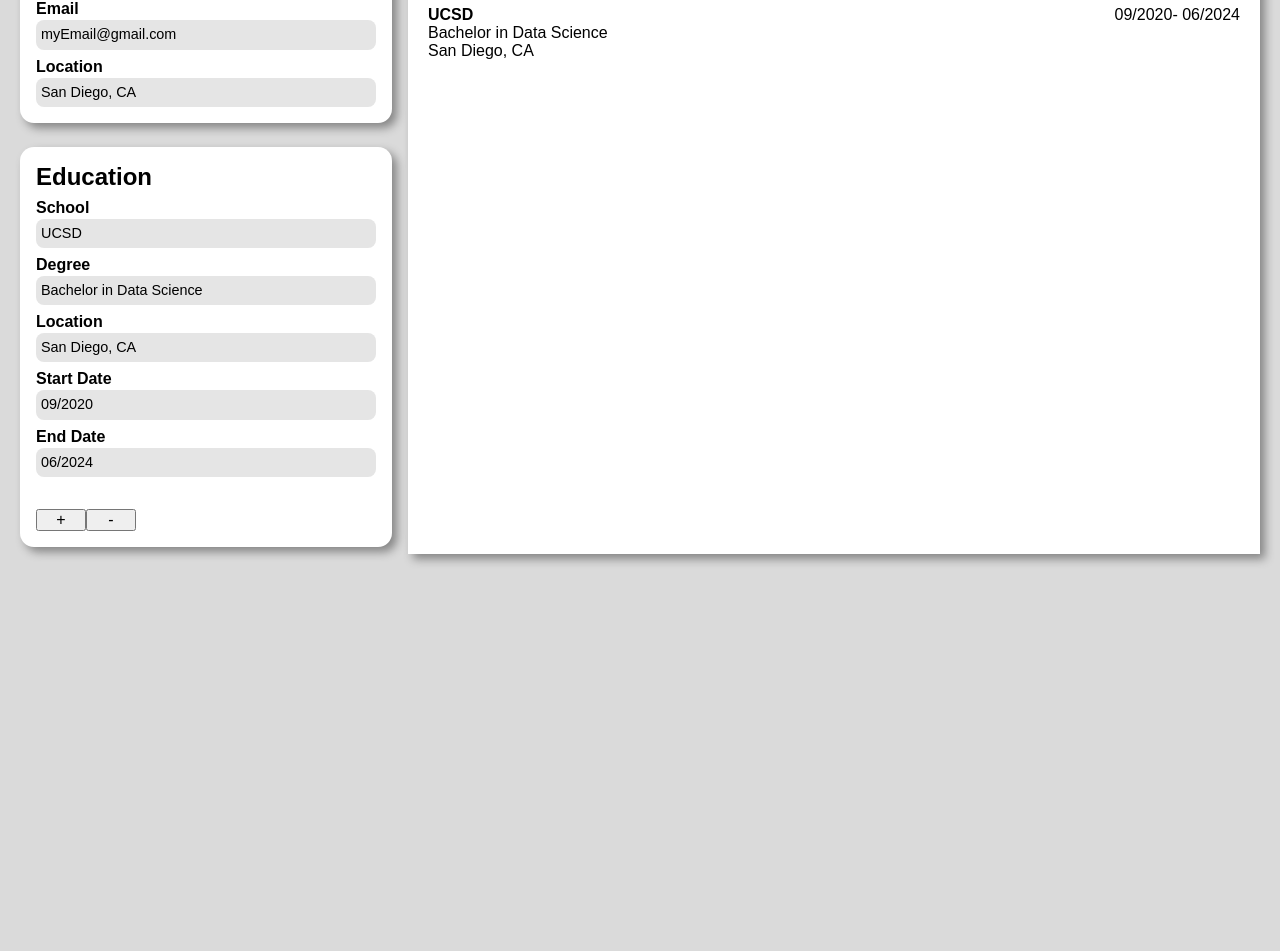
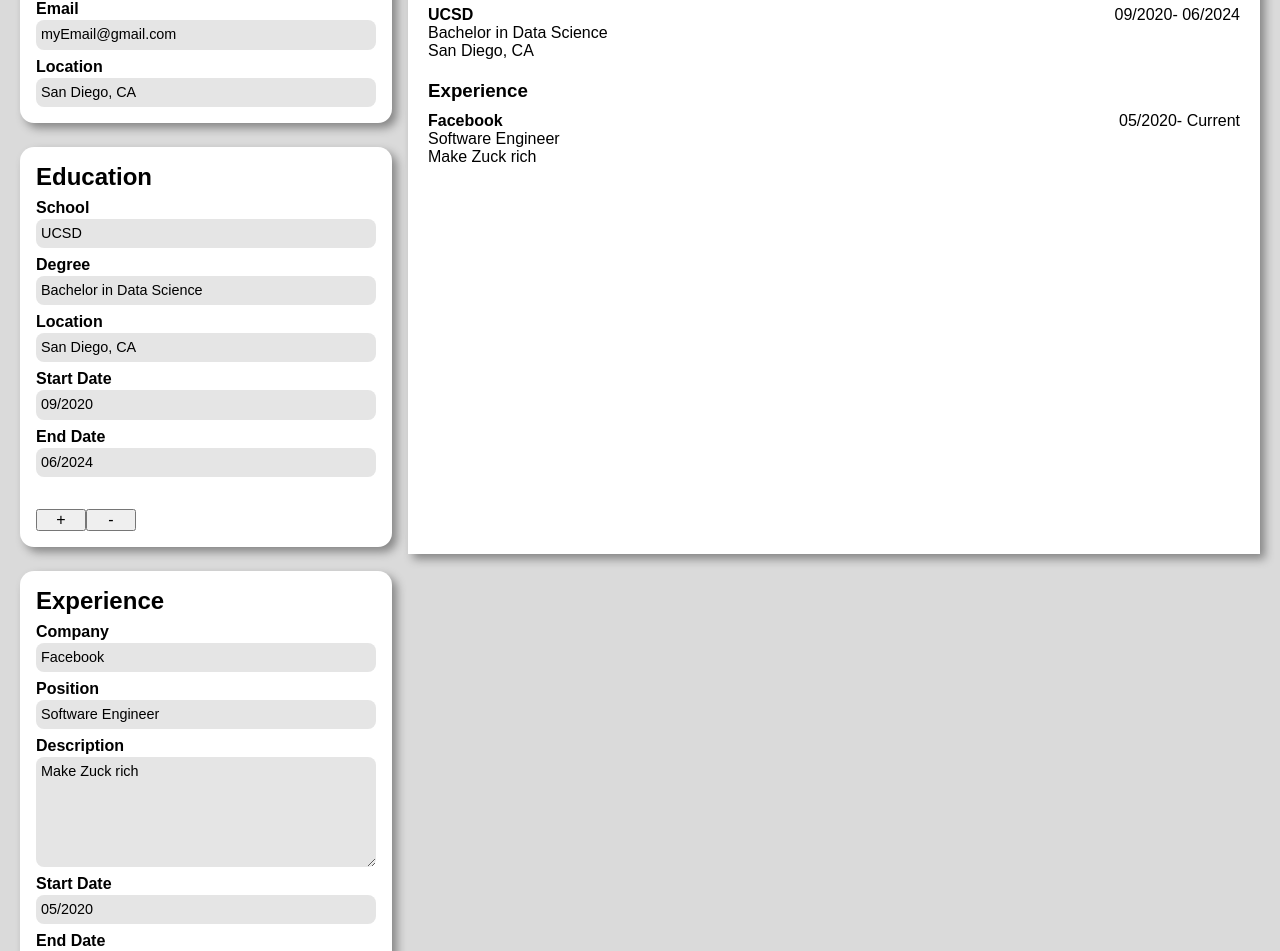
Before and after one commit to mluc404/cv-generator, a React (Vite) app: page / in a window 1280 px wide. Shown: the part 186-1137 px from the top of the page. Before the commit the page ends 800 px from the top, so only its background shows below. Built offline with nearby package versions, Linux system fonts and the light colour scheme.

Commit message:
feat: add Experience section

```diff
--- a/src/App.jsx
+++ b/src/App.jsx
@@ -182,6 +182,7 @@ function App() {
     sampleData.personalInfo
   );
   const [inputEducation, setInputEducation] = useState(sampleData.education);
+  const [inputExperience, setInputExperience] = useState(sampleData.experience);
 
   // const [inputGeneralInfo, setInputGeneralInfo] = useState([
   //   {
@@ -222,18 +223,24 @@ function App() {
     <>
       <div className="wrapper">
         <div className="inputSection">
-          <div className="personalInfoInput">
+          <div className="inputBlock personalInfoInput">
             <h2>Personal Details</h2>
             <PersonalInfo
               data={inputPersonalInfo}
               setData={setInputPersonalInfo}
             />
           </div>
-          <div className="educationInput">
+          <div className="inputBlock educationInput">
             <h2>Education</h2>
             <Education data={inputEducation} setData={setInputEducation} />
           </div>
+          <div className="inputBlock experienceInput">
+            <h2>Experience</h2>
+            <Experience data={inputExperience} setData={setInputExperience} />
+          </div>
         </div>
+
+        {/* >>>>>>>>>>>>>> OUTPUT SECTION <<<<<<<<<<<<<<<<< */}
         <div className="outputSection">
           <div className="personalInfoOutput">
             <PersonalInfo data={inputPersonalInfo} mode="output" />
@@ -243,6 +250,10 @@ function App() {
               <h3>Education</h3>
               <Education data={inputEducation} mode="output" />
             </div>
+            <div className="experienceOutput">
+              <h3>Experience</h3>
+              <Experience data={inputExperience} mode="output" />
+            </div>
           </div>
         </div>
       </div>
--- a/src/components/Experience.jsx
+++ b/src/components/Experience.jsx
@@ -1,4 +1,4 @@
-// import "../styles/Education.css";
+import "../styles/Experience.css";
 
 import { sampleData } from "../sampleData";
 
@@ -32,6 +32,16 @@ export function Experience({ data, setData, mode = "input" }) {
                   <label htmlFor={each.name} className="inputLabel">
                     {each.label}
                   </label>
+                  {each.name === "description" ? (
+                    <textarea
+                      name={each.name}
+                      type={each.type}
+                      key={each.key}
+                      value={each.val}
+                      placeholder={each.placeholder}
+                      onChange={(e) => handleInputChange(e, index, i)}
+                    ></textarea>
+                  ) : (
                     <input
                       name={each.name}
                       type={each.type}
@@ -40,6 +50,7 @@ export function Experience({ data, setData, mode = "input" }) {
                       placeholder={each.placeholder}
                       onChange={(e) => handleInputChange(e, index, i)}
                     />
+                  )}
                 </div>
               ))}
             </div>
@@ -58,11 +69,13 @@ export function Experience({ data, setData, mode = "input" }) {
             <div className="schoolName">
               {obj.map((each, i) => (
                 <div key={i} className="infoElement" id={i}>
-                  {each.name === "schoolName" ? (
+                  {each.name === "company" ? (
                     <h4>{each.val}</h4>
-                  ) : each.name === "degree" ? (
+                  ) : each.name === "position" ? (
                     <p>{each.val}</p>
                   ) : each.name === "location" ? (
+                    <p>{each.val}</p>
+                  ) : each.name === "description" ? (
                     <p>{each.val}</p>
                   ) : null}
                 </div>
--- a/src/sampleData.js
+++ b/src/sampleData.js
@@ -120,4 +120,49 @@ export const sampleData = {
       label: "End",
     },
   ],
+
+  experience: [
+    [
+      {
+        name: "company",
+        type: "text",
+        key: "company",
+        val: "Facebook",
+        placeholder: "Company",
+        label: "Company",
+      },
+      {
+        name: "position",
+        type: "text",
+        key: "position",
+        val: "Software Engineer",
+        placeholder: "Position",
+        label: "Position",
+      },
+      {
+        name: "description",
+        type: "textarea",
+        key: "description",
+        val: "Make Zuck rich ",
+        placeholder: "Description",
+        label: "Description",
+      },
+      {
+        name: "startDate",
+        type: "textarea",
+        key: "startDate",
+        val: "05/2020",
+        placeholder: "startDate",
+        label: "Start Date",
+      },
+      {
+        name: "endDate",
+        type: "textarea",
+        key: "endDate",
+        val: "Current",
+        placeholder: "endDate",
+        label: "End Date",
+      },
+    ],
+  ],
 };
--- /dev/null
+++ b/src/styles/Experience.css
@@ -0,0 +1,19 @@
+textarea {
+  height: 100px;
+  font-size: 0.9rem;
+  border-radius: 8px;
+  border: none;
+  background-color: #e5e5e5;
+  padding: 5px;
+  line-height: 1.2rem;
+}
+
+textarea:focus {
+  outline: #3e8bff solid 2px;
+}
+
+.experienceOutput {
+  display: flex;
+  flex-direction: column;
+  gap: 10px;
+}
--- a/src/styles/InputSection.css
+++ b/src/styles/InputSection.css
@@ -5,8 +5,7 @@
   /* padding: 10px; */
   /* background-color: transparent; */
 }
-.personalInfoInput,
-.educationInput {
+.inputBlock {
   display: flex;
   flex-direction: column;
   gap: 0.5rem;
--- a/src/styles/OutputSection.css
+++ b/src/styles/OutputSection.css
@@ -2,3 +2,9 @@
   display: grid;
   grid-template-rows: 1fr 5fr;
 }
+
+.detailedInfoOutput {
+  display: flex;
+  flex-direction: column;
+  gap: 20px;
+}
```
Lines whose indentation alone changed are shown as unchanged.
